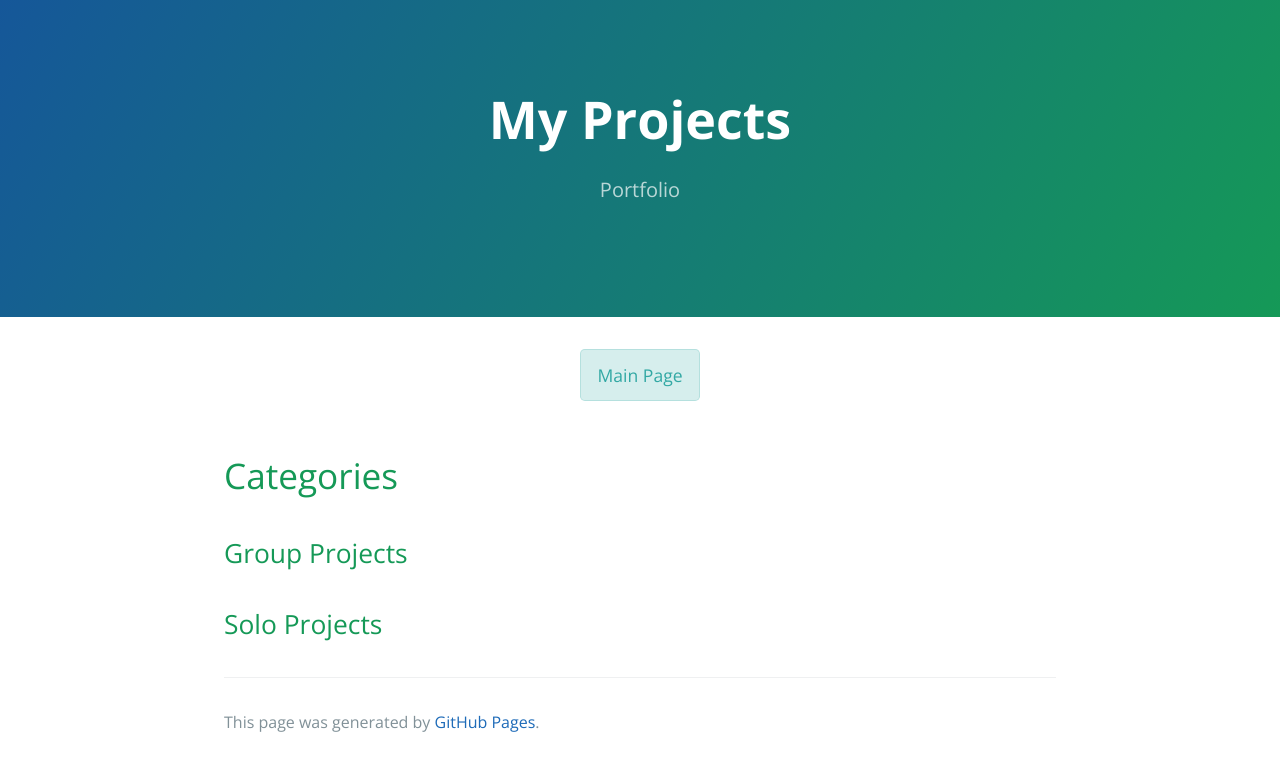
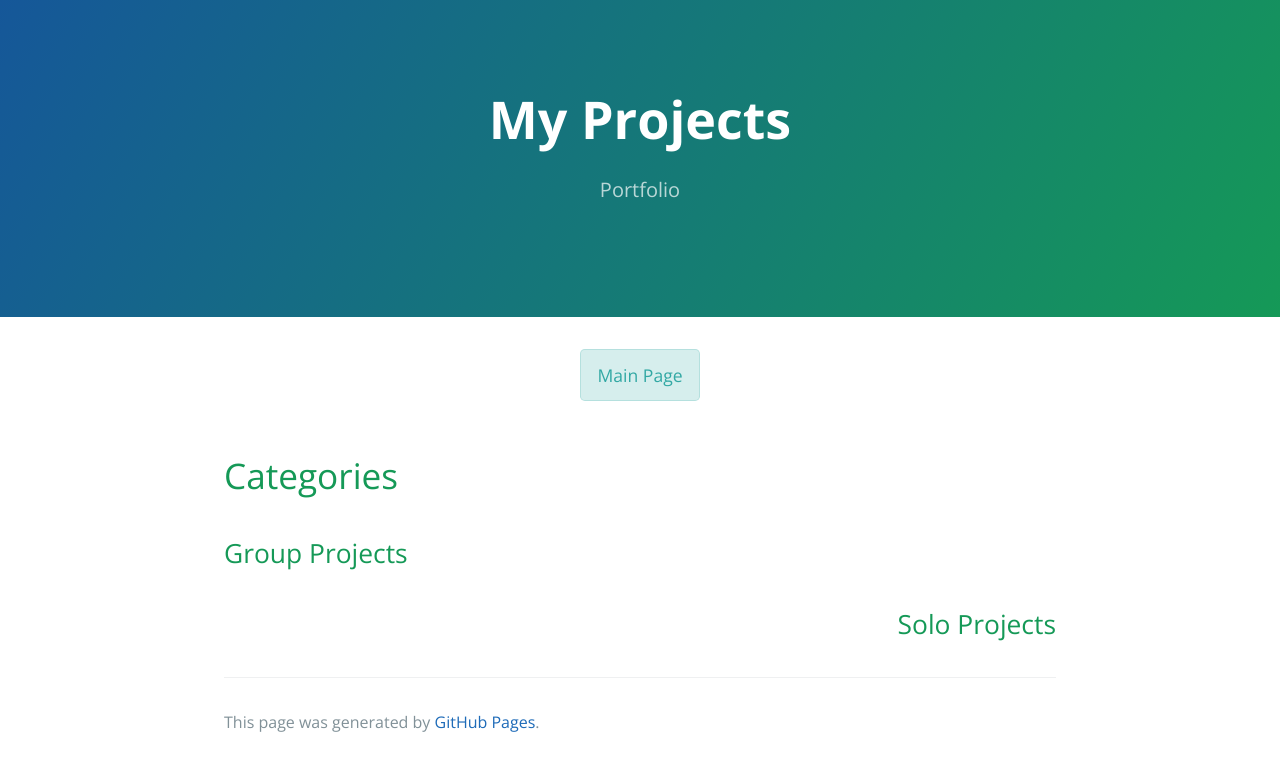
Before and after one commit to JakeMal-AGGP/JakeMal-AGGP.github.io, a Jekyll site: the page built from another-page.md, in a window 1280 px wide. Shown: the top 771 px of the page. Built offline with Jekyll 4.4.1, drawn with Linux system fonts in a browser that asks for light colours.

Commit message:
Update another-page.md

```diff
--- a/another-page.md
+++ b/another-page.md
@@ -14,8 +14,4 @@ description:
 
 ## Group Projects
 
-<p align="right">
-
-	<h2>Solo Projects</h2>
-
-</p>
+<h2 style="text-align:right">Solo Projects</h2>
```
